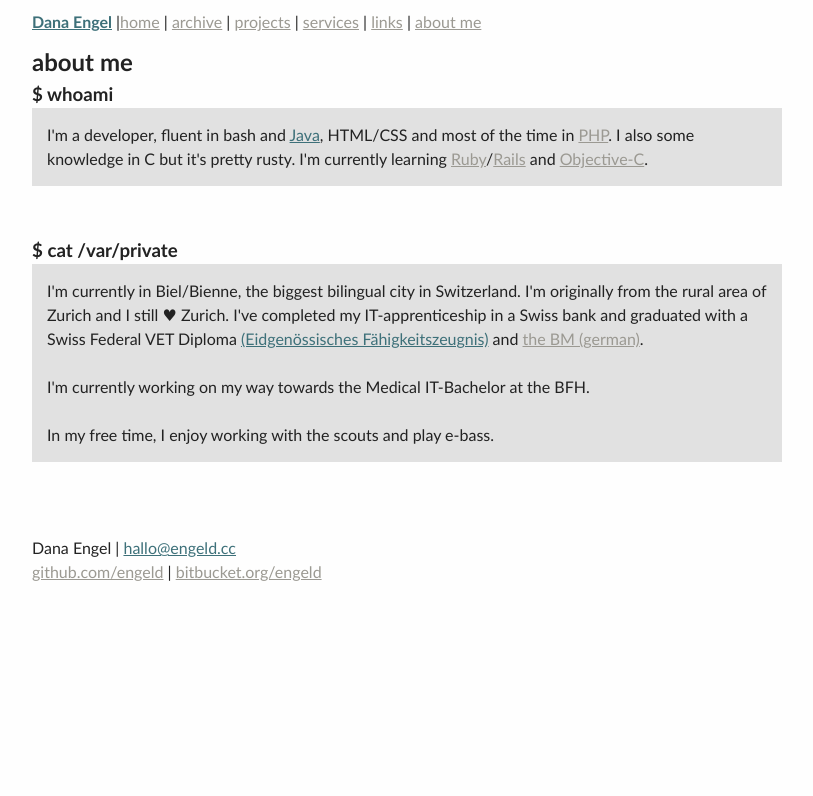
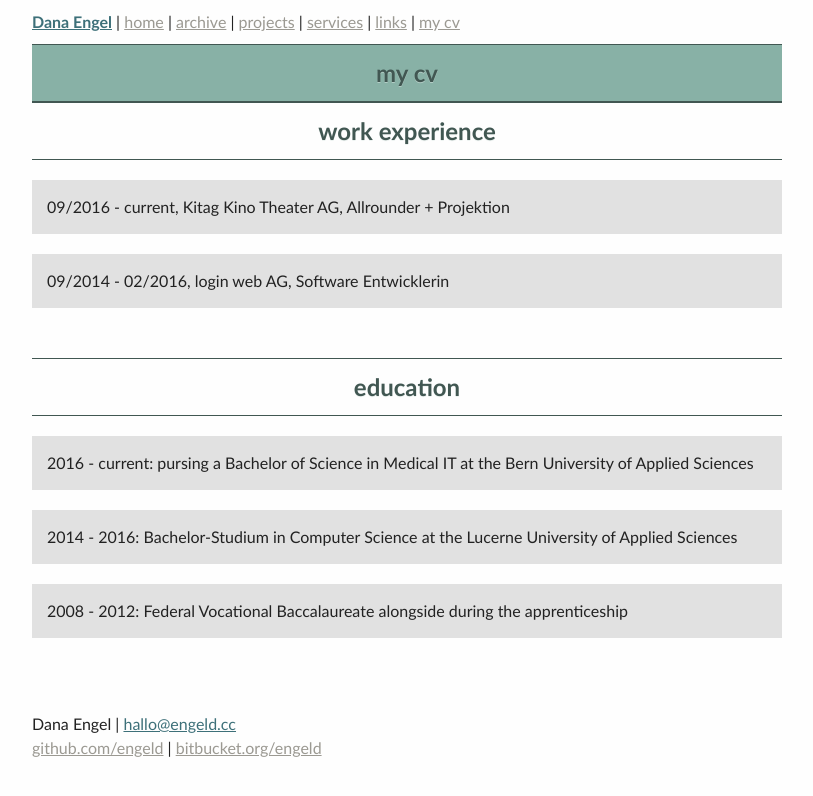
Before and after one commit to engeld/engeld.github.com, a Jekyll site: the page built from about.html, in a window 1280 px wide. Shown: the top 796 px of the page, without its empty margins (233-1046 px from the left). Built offline with Jekyll 4.4.1, drawn with Linux system fonts in a browser that asks for light colours.

Commit message:
update details about me

```diff
--- a/_layouts/default.html
+++ b/_layouts/default.html
@@ -10,9 +10,9 @@
 <body>
   <div class="site">
     <div class="header">
-      <b class="title"><a href="/">{{ site.name }}</a></b> |<a class="extra" href="/">home</a> | <a class="extra" href="/archive.html">archive</a> |
+      <b class="title"><a href="/">{{ site.name }}</a></b> | <a class="extra" href="/">home</a> | <a class="extra" href="/archive.html">archive</a> |
       <a class="extra" href="/projects">projects</a> | <a class="extra" href="/services.html">services</a> | <a class="extra" href="/links.html">links</a> |
-      <a class="extra" href="/about.html">about me</a>
+      <a class="extra" href="/about.html">my cv</a>
     </div>
     {{ content }}
     <br />
--- a/about.html
+++ b/about.html
@@ -3,18 +3,16 @@ layout: default
 title: engeld's Blog
 ---
 
-<h2>about me</h2>
-
-<h3>$ whoami</h3>
+<h1>my cv</h1>
+<h1 class="title">work experience</h1>
 <ul>
-	<li>I'm a developer, fluent in bash and <a href="https://en.wikipedia.org/wiki/Java_%28programming_language%29">Java</a>, HTML/CSS and most of the time in <a href="https://en.wikipedia.org/wiki/PHP">PHP</a>. I also some knowledge in C but it's pretty rusty. I'm currently learning <a href="https://en.wikipedia.org/wiki/Ruby_%28programming_language%29">Ruby</a>/<a href="https://en.wikipedia.org/wiki/Ruby_on_Rails">Rails</a> and <a href="https://en.wikipedia.org/wiki/Objective-C">Objective-C</a>.</li>
+	<li>09/2016 - current, Kitag Kino Theater AG, Allrounder + Projektion</li>
+	<li>09/2014 - 02/2016, login web AG, Software Entwicklerin</li>
 </ul>
 
-<h3>$ cat /var/private</h3>
+<h1 class="title">education</h1>
 <ul>
-	<li>I'm currently in Biel/Bienne, the biggest bilingual city in Switzerland. I'm originally from the rural area of Zurich and I still ♥ Zurich. I've completed my IT-apprenticeship in a Swiss bank and graduated with a Swiss Federal VET Diploma <a href="https://de.wikipedia.org/wiki/Eidgen%C3%B6ssisches_F%C3%A4higkeitszeugnis">(Eidgenössisches Fähigkeitszeugnis)</a> and <a href="https://de.wikipedia.org/wiki/Berufsmaturit%C3%A4t">the BM (german)</a>.<br /><br/>
-
-	I'm currently working on my way towards the Medical IT-Bachelor at the BFH.<br /><br />
-	In my free time, I enjoy working with the scouts and play e-bass.
-	</li>
+	<li>2016 - current: pursing a Bachelor of Science in Medical IT at the Bern University of Applied Sciences</li>
+	<li>2014 - 2016: Bachelor-Studium in Computer Science at the Lucerne University of Applied Sciences</li>
+	<li>2008 - 2012: Federal Vocational Baccalaureate alongside during the apprenticeship</li>
 </ul>
```
